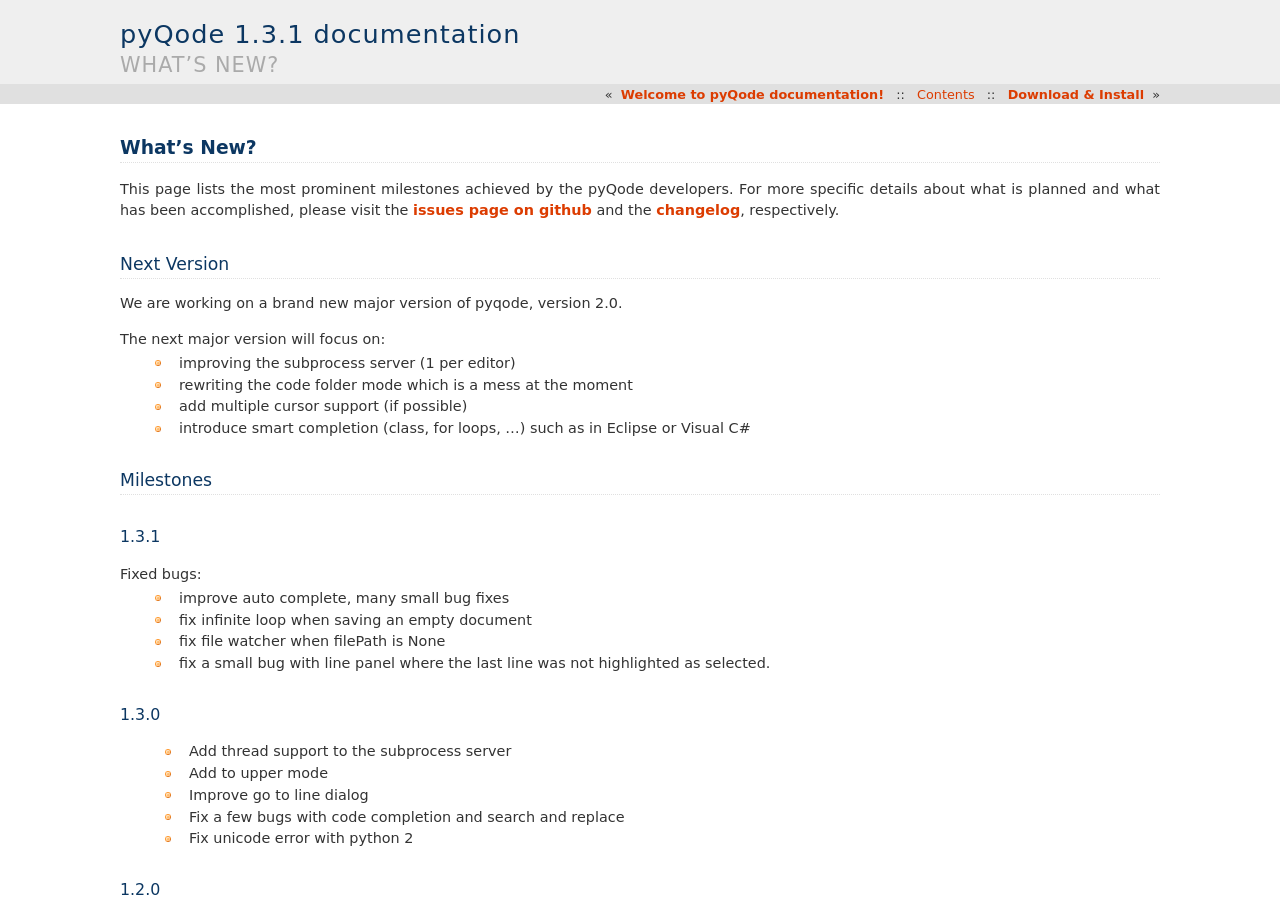
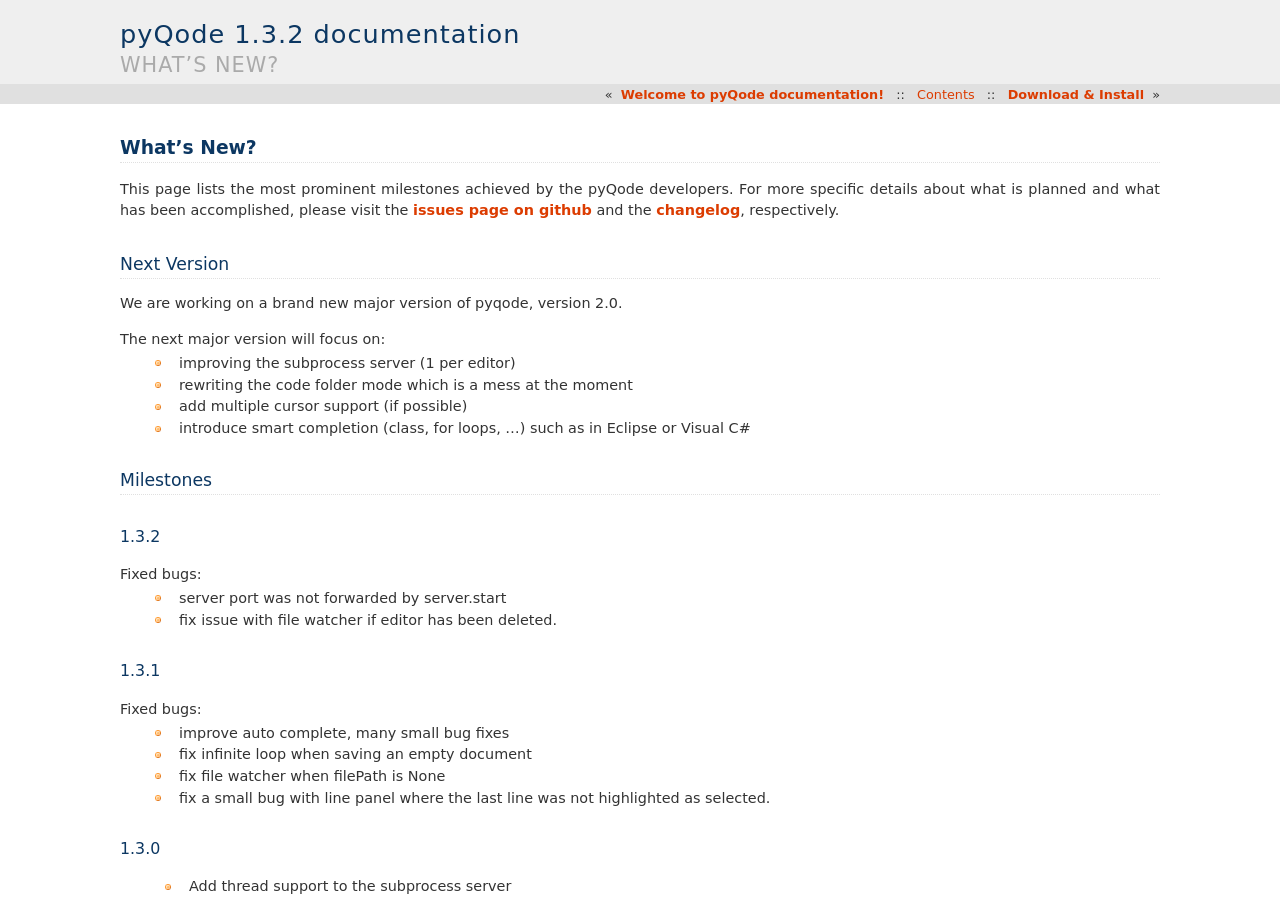
Before and after one commit to pyQode/pyqode.core, a Sphinx documentation site: the page built from doc/source/whats_new.rst, in a window 1280 px wide and 900 px high. Built offline with Sphinx 7.4.7, drawn with Linux system fonts in a browser that asks for light colours; formulas are drawn with MathJax 3; pages that are not in the unit, such as notebooks, are missing from menus.

Commit message:
Prepare doc for version 1.3.2

```diff
--- a/doc/source/conf.py
+++ b/doc/source/conf.py
@@ -76,7 +76,7 @@
 # The short X.Y version.
 version = '1.3'
 # The full version, including alpha/beta/rc tags.
-release = '1.3.1'
+release = '1.3.2'
 
 # The language for content autogenerated by Sphinx. Refer to documentation
 # for a list of supported languages.
--- a/doc/source/whats_new.rst
+++ b/doc/source/whats_new.rst
@@ -19,6 +19,13 @@
 
 Milestones
 ----------
+
+1.3.2
++++++
+
+Fixed bugs:
+    - server port was not forwarded by server.start
+    - fix issue with file watcher if editor has been deleted.
 
 1.3.1
 +++++
```
Also changed, not shown: doc/source/changelog.rst (+7 -0 lines).
